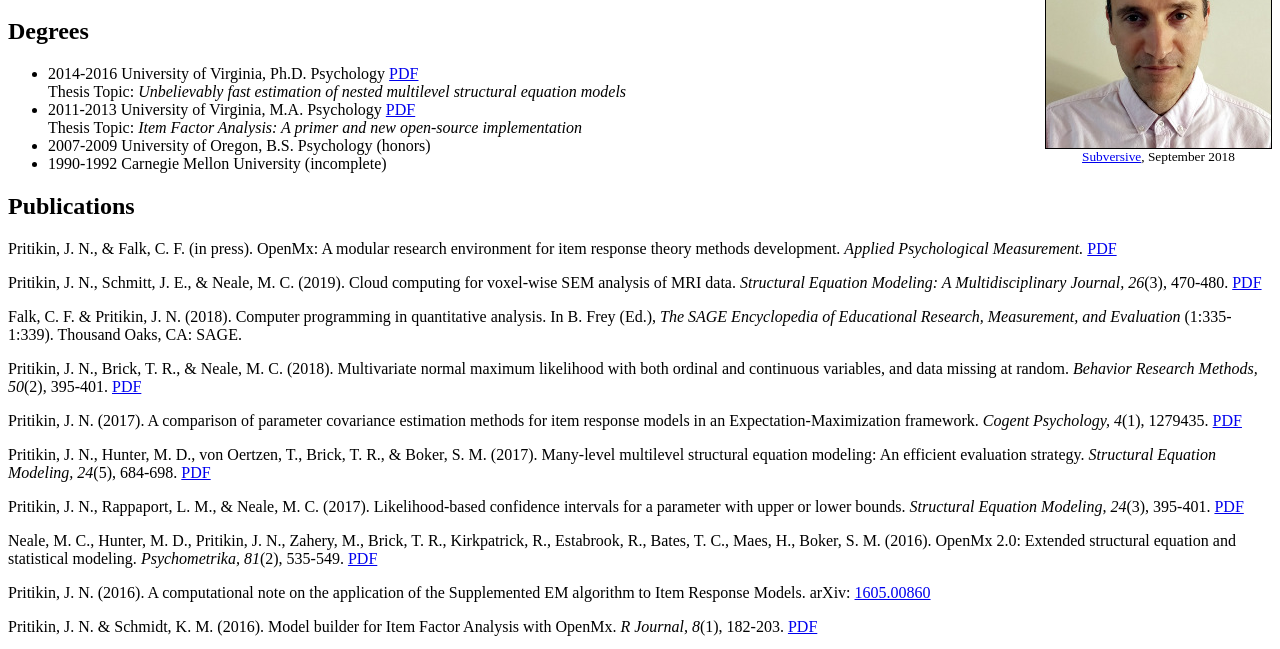
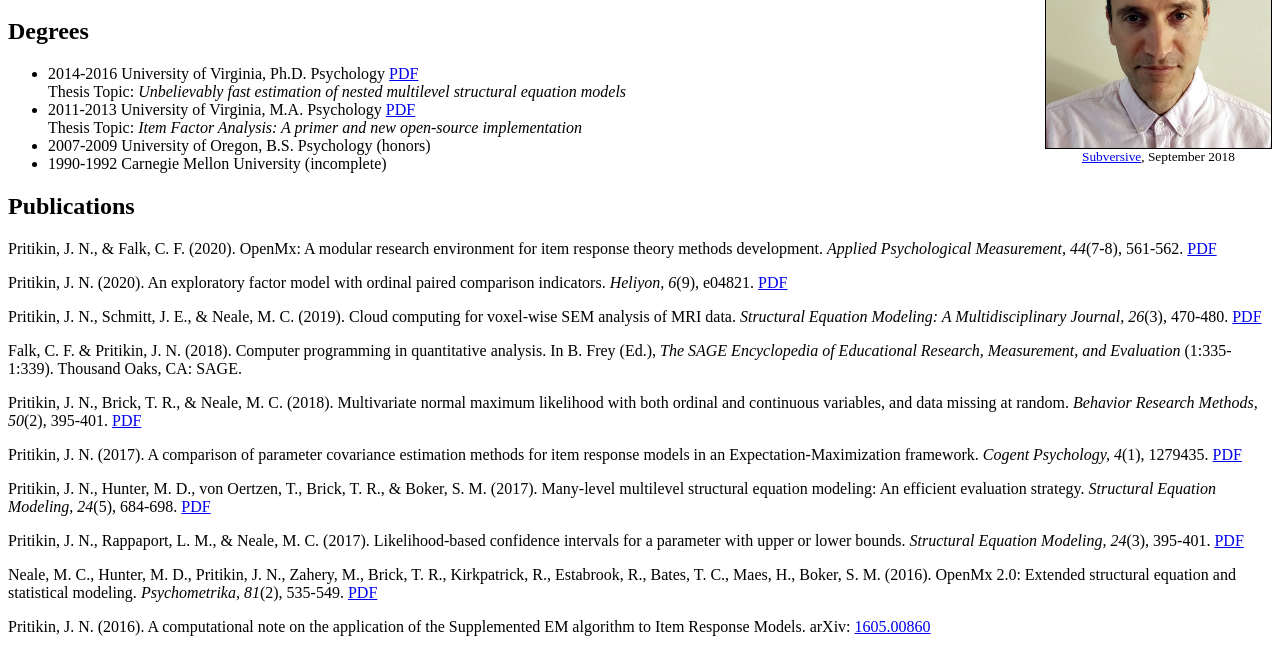
Before and after one commit to jpritikin/papers, a plain HTML site: page index.html in a window 1280 px wide. Shown: the part 86-735 px from the top of the page. Drawn offline with Linux system fonts and the light colour scheme.

Commit message:
Add latest pub

```diff
--- a/index.html
+++ b/index.html
@@ -44,8 +44,10 @@ Thesis Topic: <i>Item Factor Analysis: A primer and new open-source implementati
 
 <h2>Publications</h2>
 
-<p>Pritikin, J. N., &amp; Falk, C. F. (in press). OpenMx: A modular research environment for item response
-theory methods development. <i>Applied Psychological Measurement.</i> <a href="https://journals.sagepub.com/eprint/NPMGZJVJW7WUDH25VBT2/full">PDF</a></p>
+<p>Pritikin, J. N., &amp; Falk, C. F. (2020). OpenMx: A modular research environment for item response
+theory methods development. <i>Applied Psychological Measurement, 44</i>(7-8), 561-562. <a href="https://journals.sagepub.com/eprint/NPMGZJVJW7WUDH25VBT2/full">PDF</a></p>
+
+<p>Pritikin, J. N. (2020). An exploratory factor model with ordinal paired comparison indicators. <i>Heliyon, 6</i>(9), e04821. <a href="https://www.sciencedirect.com/science/article/pii/S2405844020316649">PDF</a></p>
 
 <p>Pritikin, J. N., Schmitt, J. E., &amp; Neale, M. C. (2019).
 Cloud computing for voxel-wise SEM analysis of MRI data.
```
Also changed, not shown: 1 other file.
